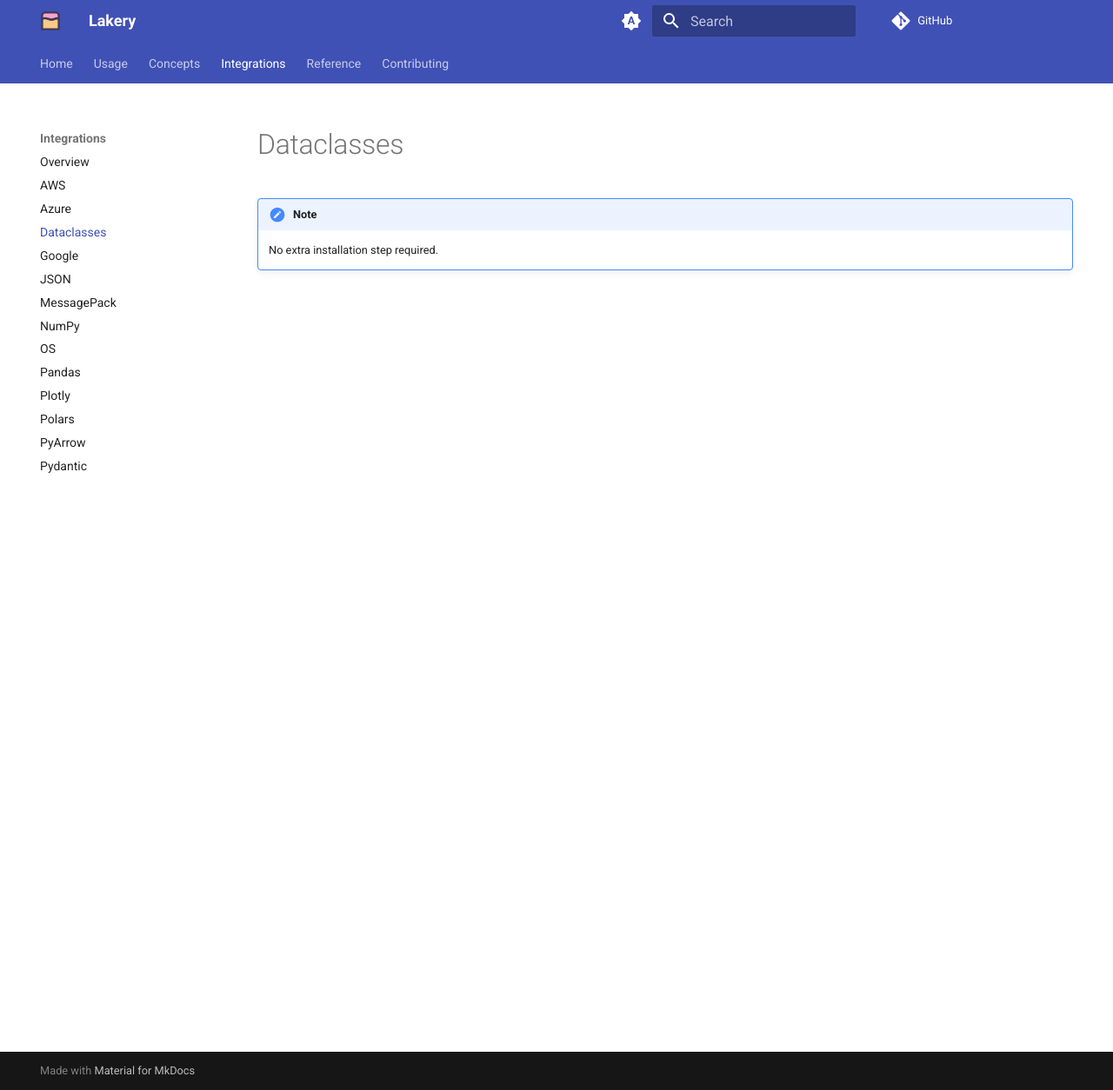
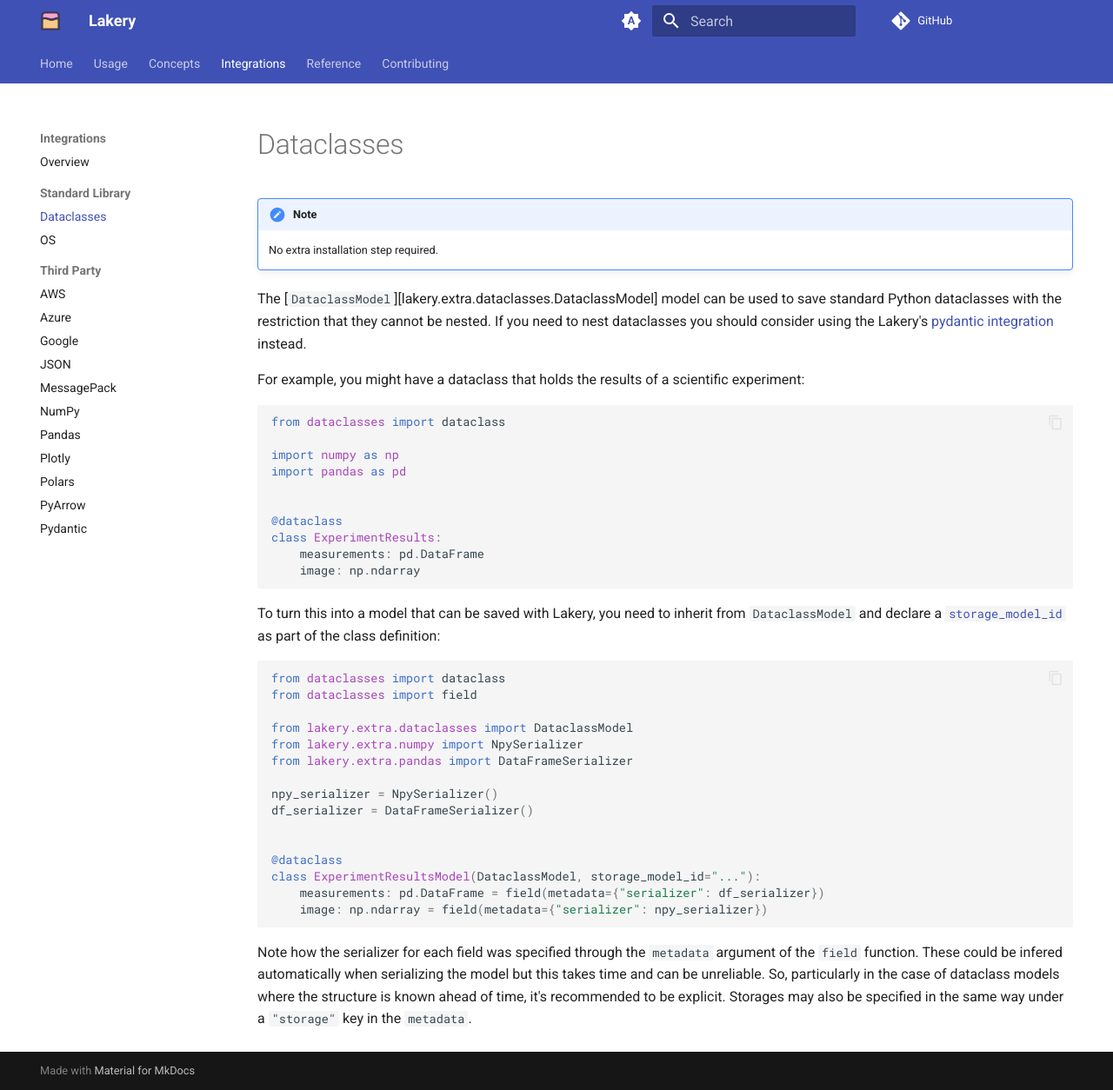
Before and after one commit to rmorshea/labox, an MkDocs documentation site: the page built from docs/src/integrations/dataclasses.md, in a window 1280 px wide and 1254 px high. Shown: the whole window at 87% size. Built offline with MkDocs 1.6.1 and Material for MkDocs 9.7.7, drawn with Linux system fonts in a browser that asks for light colours; comment, search, counter and statistics services are not loaded.

Commit message:
renaming

````diff
--- a/docs/mkdocs.yml
+++ b/docs/mkdocs.yml
@@ -12,25 +12,27 @@ nav:
   - Concepts:
       - Overview: concepts/index.md
       - Models: concepts/models.md
+      - Registries: concepts/registries.md
+      - Schema: concepts/schema.md
       - Serializers: concepts/serializers.md
       - Storages: concepts/storages.md
-      - Registries: concepts/registries.md
-      - Schema: concepts/schema.md
   - Integrations:
       - Overview: integrations/index.md
-      - AWS: integrations/aws.md
-      - Azure: integrations/azure.md
-      - Dataclasses: integrations/dataclasses.md
-      - Google: integrations/google.md
-      - JSON: integrations/json.md
-      - MessagePack: integrations/msgpack.md
-      - NumPy: integrations/numpy.md
-      - OS: integrations/os.md
-      - Pandas: integrations/pandas.md
-      - Plotly: integrations/plotly.md
-      - Polars: integrations/polars.md
-      - PyArrow: integrations/pyarrow.md
-      - Pydantic: integrations/pydantic.md
+      - Standard Library:
+          - Dataclasses: integrations/dataclasses.md
+          - OS: integrations/os.md
+      - Third Party:
+          - AWS: integrations/aws.md
+          - Azure: integrations/azure.md
+          - Google: integrations/google.md
+          - JSON: integrations/json.md
+          - MessagePack: integrations/msgpack.md
+          - NumPy: integrations/numpy.md
+          - Pandas: integrations/pandas.md
+          - Plotly: integrations/plotly.md
+          - Polars: integrations/polars.md
+          - PyArrow: integrations/pyarrow.md
+          - Pydantic: integrations/pydantic.md
   - Reference: reference/
   - Contributing: contributing.md
 theme:
@@ -39,20 +41,25 @@ theme:
     repo: fontawesome/brands/git-alt
   logo: logo.svg
   favicon: logo.svg
-  features: [content.code.copy, toc.integrate, content.code.annotate, navigation.tabs]
+  features:
+    - content.code.copy
+    - toc.integrate
+    - content.code.annotate
+    - navigation.tabs
+    - navigation.sections
   palette:
-    # Palette toggle for automatic mode
+        # Palette toggle for automatic mode
     - media: (prefers-color-scheme)
       toggle:
         icon: material/brightness-auto
         name: Switch to light mode
-        # Palette toggle for light mode
+                  # Palette toggle for light mode
     - media: '(prefers-color-scheme: light)'
       scheme: default
       toggle:
         icon: material/brightness-7
         name: Switch to dark mode
-        # Palette toggle for dark mode
+                  # Palette toggle for dark mode
     - media: '(prefers-color-scheme: dark)'
       scheme: slate
       toggle:
--- a/docs/src/integrations/dataclasses.md
+++ b/docs/src/integrations/dataclasses.md
@@ -3,3 +3,53 @@
 !!! note
 
     No extra installation step required.
+
+The [`DataclassModel`][lakery.extra.dataclasses.DataclassModel] model can be used to
+save standard Python dataclasses with the restriction that they cannot be nested. If you
+need to nest dataclasses you should consider using the Lakery's
+[pydantic integration](../integrations/pydantic.md) instead.
+
+For example, you might have a dataclass that holds the results of a scientific
+experiment:
+
+```python
+from dataclasses import dataclass
+
+import numpy as np
+import pandas as pd
+
+
+@dataclass
+class ExperimentResults:
+    measurements: pd.DataFrame
+    image: np.ndarray
+```
+
+To turn this into a model that can be saved with Lakery, you need to inherit from
+`DataclassModel` and declare a [`storage_model_id`](#storage-model-ids) as part of the
+class definition:
+
+```python
+from dataclasses import dataclass
+from dataclasses import field
+
+from lakery.extra.dataclasses import DataclassModel
+from lakery.extra.numpy import NpySerializer
+from lakery.extra.pandas import DataFrameSerializer
+
+npy_serializer = NpySerializer()
+df_serializer = DataFrameSerializer()
+
+
+@dataclass
+class ExperimentResultsModel(DataclassModel, storage_model_id="..."):
+    measurements: pd.DataFrame = field(metadata={"serializer": df_serializer})
+    image: np.ndarray = field(metadata={"serializer": npy_serializer})
+```
+
+Note how the serializer for each field was specified through the `metadata` argument of
+the `field` function. These could be infered automatically when serializing the model
+but this takes time and can be unreliable. So, particularly in the case of dataclass
+models where the structure is known ahead of time, it's recommended to be explicit.
+Storages may also be specified in the same way under a `"storage"` key in the
+`metadata`.
````
Also changed, not shown: docs/src/concepts/models.md (+9 -7 lines), docs/src/concepts/registries.md (+2 -0 lines), docs/src/index.md (+9 -7 lines), 13 other files.
